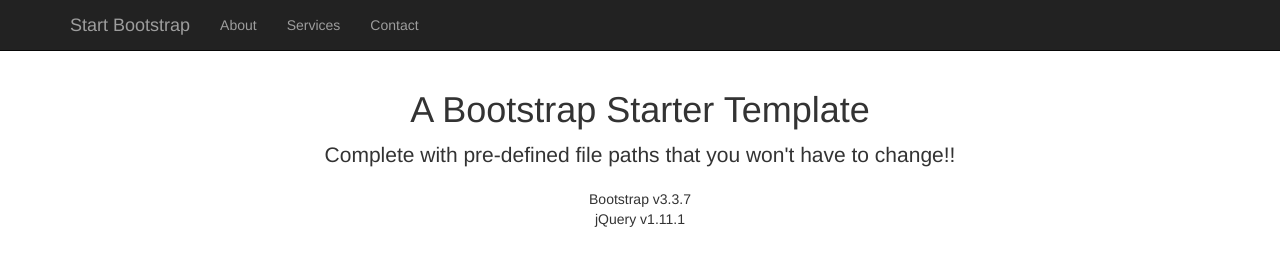
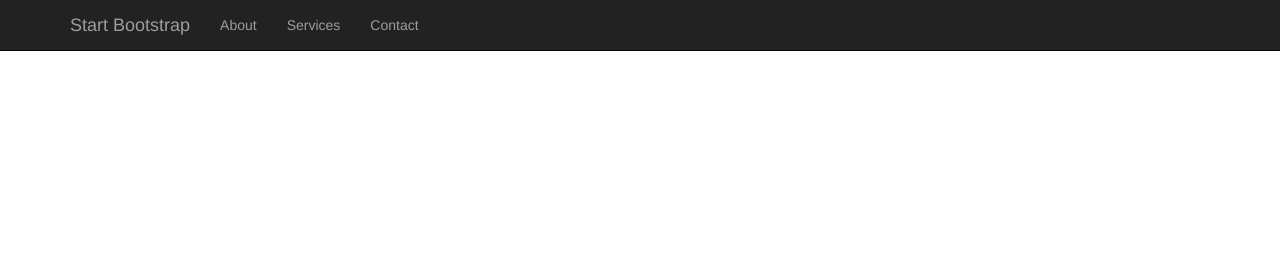
Before and after one commit to sarbjeetkumar/GoProject, a plain HTML site: page bin/pages/index.html in a window 1280 px wide. Drawn offline with nearby package versions, Linux system fonts and the light colour scheme; files that its build step writes are made by us from their sources.

Commit message:
added some changes

```diff
--- a/bin/pages/index.html
+++ b/bin/pages/index.html
@@ -14,17 +14,17 @@
 
     <!-- Bootstrap Core CSS -->
     <link href="css/bootstrap.min.css" rel="stylesheet">
-    <link href="public/css/style.css" rel="stylesheet">
+    <link href="css/css/style.css" rel="stylesheet">
 
     <!-- Custom CSS -->
 
 
     <!-- HTML5 Shim and Respond.js IE8 support of HTML5 elements and media queries -->
     <!-- WARNING: Respond.js doesn't work if you view the page via file:// -->
-    <!--[if lt IE 9]>
+
         <script src="https://oss.maxcdn.com/libs/html5shiv/3.7.0/html5shiv.js"></script>
         <script src="https://oss.maxcdn.com/libs/respond.js/1.4.2/respond.min.js"></script>
-    <![endif]-->
+
 
 </head>
 
@@ -65,17 +65,6 @@
     <!-- Page Content -->
     <div class="container">
 
-        <div class="row">
-            <div class="col-lg-12 text-center">
-                <h1>A Bootstrap Starter Template</h1>
-                <p class="lead">Complete with pre-defined file paths that you won't have to change!!</p>
-                <ul class="list-unstyled">
-                    <li>Bootstrap v3.3.7</li>
-                    <li>jQuery v1.11.1</li>
-                </ul>
-            </div>
-        </div>
-        <!-- /.row -->
 
     </div>
     <!-- /.container -->
```
Also changed, not shown: bin/bower-components/bower.json (added, +17 -0 lines), bin/css/style.css (renamed from bin/public/css/style.css), bin/pages/views/login.html (added).
